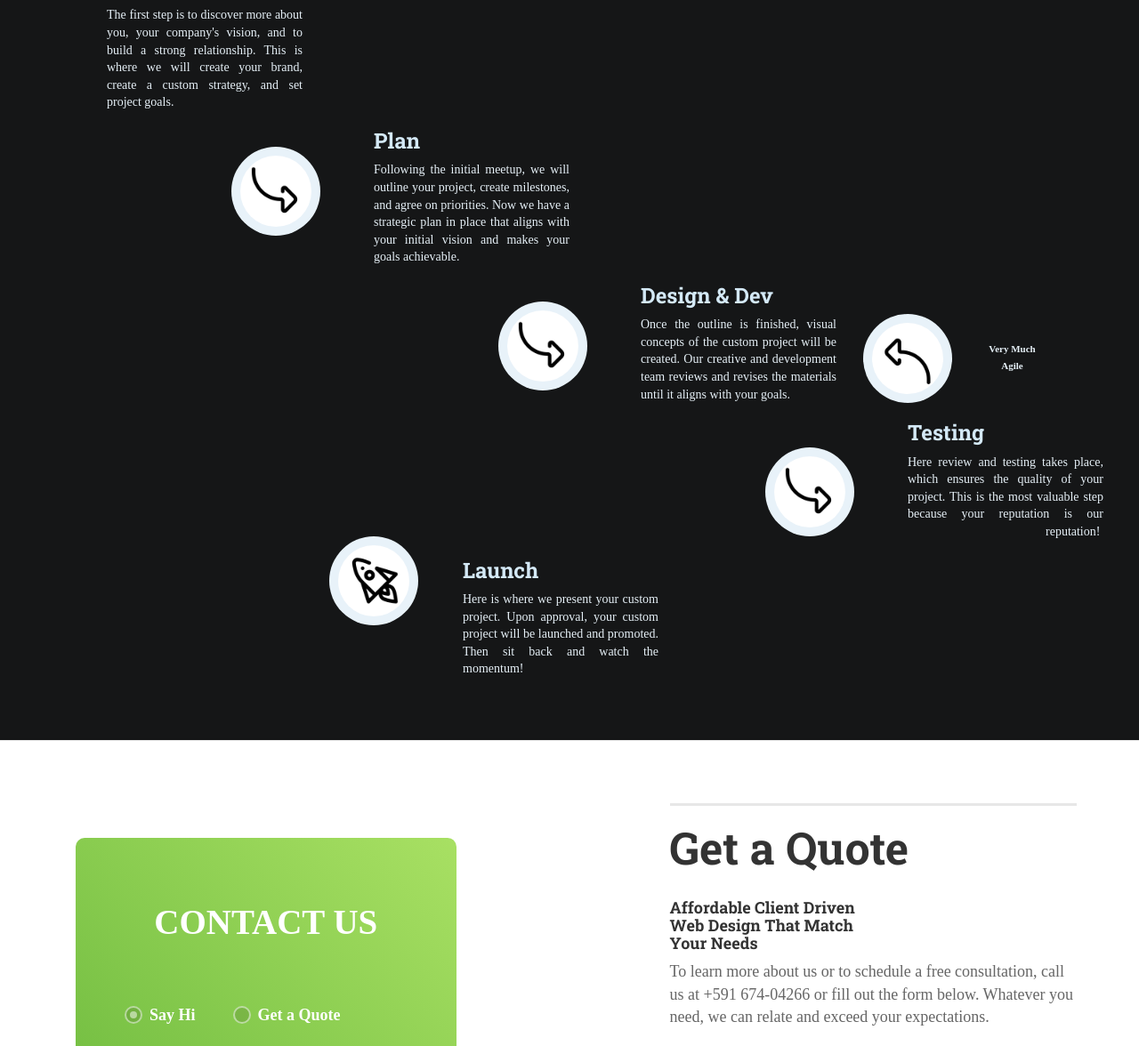
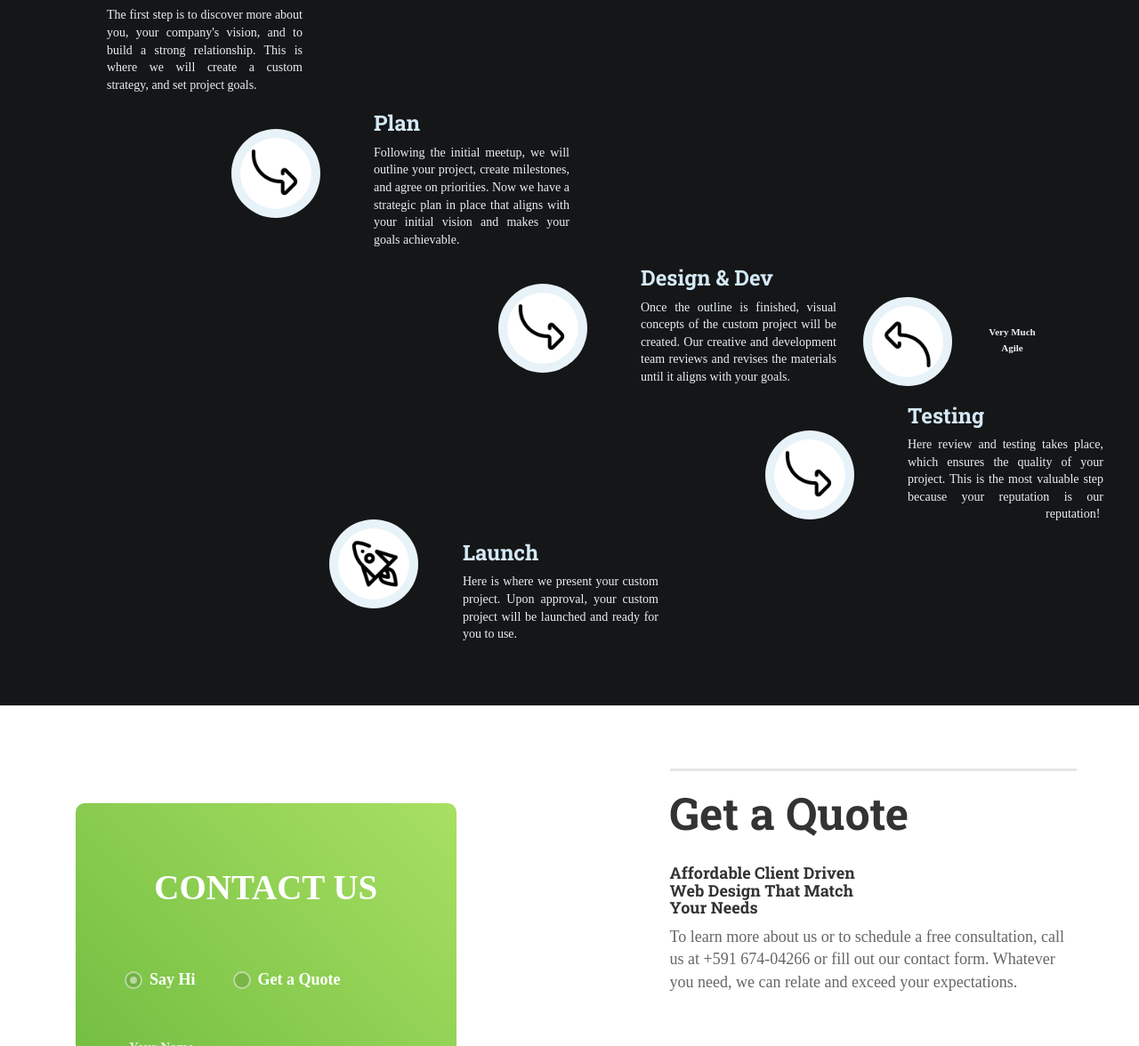
Before and after one commit to wari1986/Helios, a plain HTML site: page index.html in a window 1280 px wide. Shown: the part 864-2040 px from the top of the page at 89% size. Drawn offline with nearby package versions, Linux system fonts and the light colour scheme; files that its build step writes are made by us from their sources; a script that the page names is missing; files whose address does not match are found by name; a web font is replaced by a local one.

Commit message:
Modified text

```diff
--- a/index.html
+++ b/index.html
@@ -160,8 +160,8 @@
           <h3>Let's meet</h3>
           <p class="lead">
             The first step is to discover more about you, your company's vision,
-            and to build a strong relationship. This is where we will create
-            your brand, create a custom strategy, and set project goals.
+            and to build a strong relationship. This is where we will create a
+            custom strategy, and set project goals.
           </p>
           <img class="arrow " src="img/curve-arrowbig.png" alt="" />
         </div>
@@ -210,8 +210,7 @@
           <h3>Launch</h3>
           <p class="lead">
             Here is where we present your custom project. Upon approval, your
-            custom project will be launched and promoted. Then sit back and
-            watch the momentum!
+            custom project will be launched and ready for you to use.
           </p>
         </div>
       </div>
@@ -240,7 +239,7 @@
             </h4>
             <p class="lead">
               To learn more about us or to schedule a free consultation, call us
-              at +591 674-04266 or fill out the form below. Whatever you need,
+              at +591 674-04266 or fill out our contact form. Whatever you need,
               we can relate and exceed your expectations.
             </p>
           </div>
```
